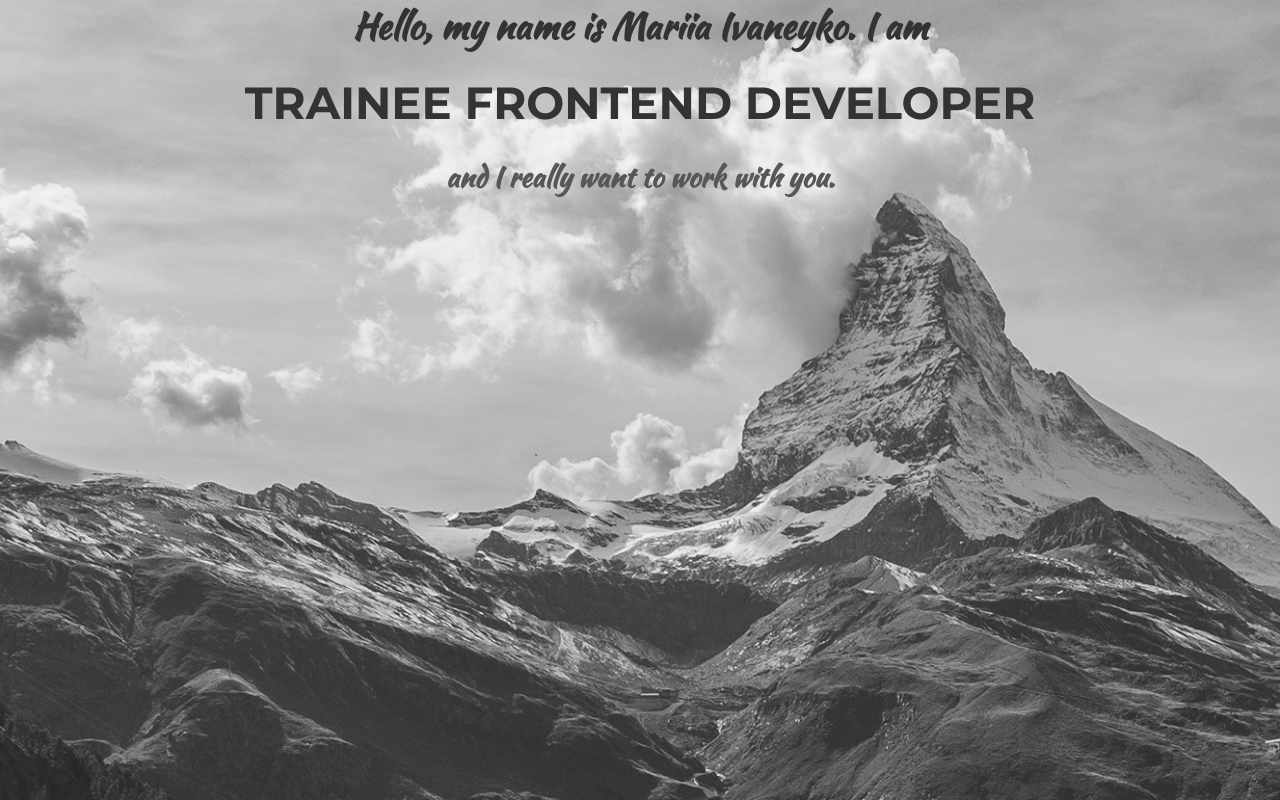
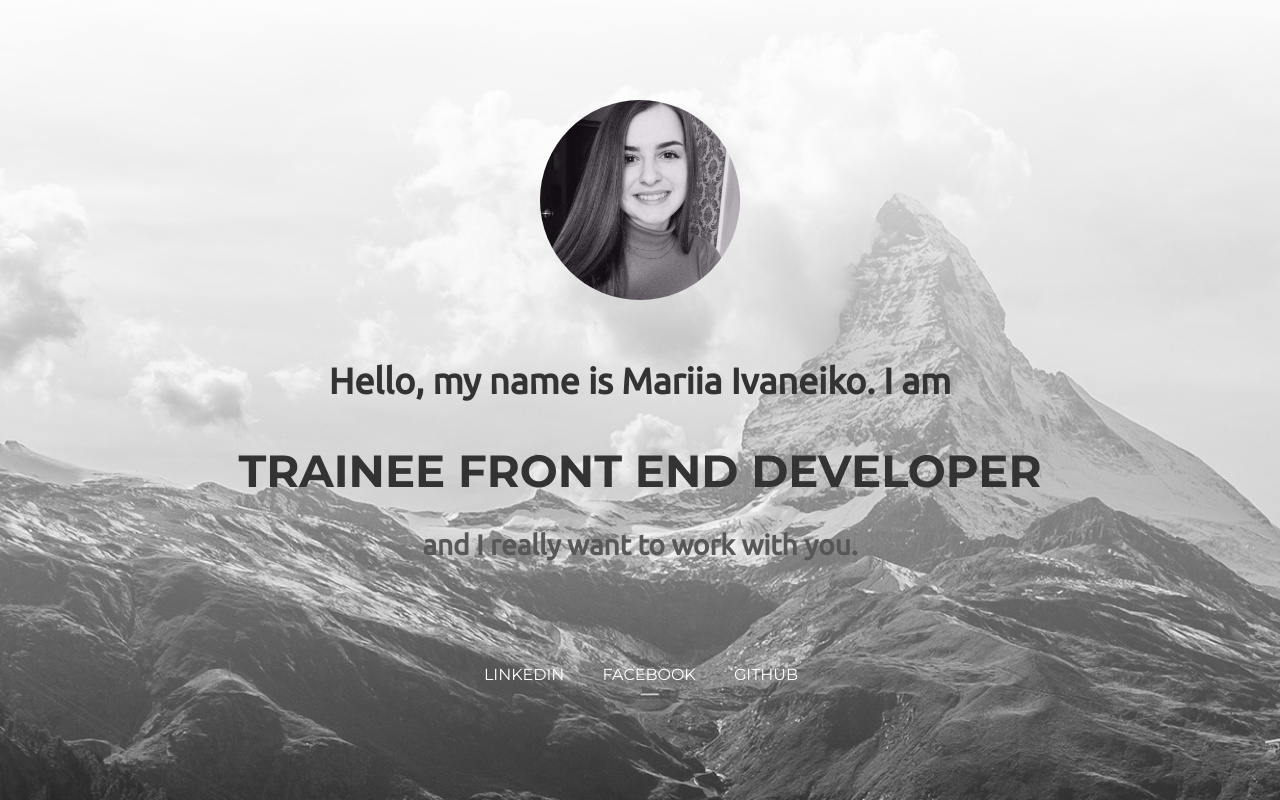
Before and after one commit to Mariya20/zapotichna, a plain HTML site: page index.html in a window 1280 px wide. Drawn offline with Linux system fonts and the light colour scheme.

Commit message:
added styles for the desktop version

```diff
--- a/css/style.css
+++ b/css/style.css
@@ -1,6 +1,6 @@
-@import url("https://fonts.googleapis.com/css?family=Kaushan+Script|Montserrat:300,400,700&display=swap");
+@import url("https://fonts.googleapis.com/css?family=Montserrat:300,400,700|Ubuntu&display=swap");
 :root {
-  --kaushanFont: "Kaushan Script";
+  --ubuntuFont: "Ubuntu";
   --montserratFont: "Montserrat";
   --titleColor: #333333;
   --descriptionColor: #575757;
@@ -25,29 +25,62 @@ body {
 }
 /* Container */
 .container {
+  position: relative;
+  padding-top: 100px;
   width: 100%;
   max-width: 1210px;
   margin: 0 auto;
   text-align: center;
+  z-index: 2;
 }
 /* Presentation */
 .presentation {
+  position: relative;
   background-image: url(../img/bg_photo.png);
   background-repeat: no-repeat;
   background-size: cover;
   width: 100%;
   height: 100vh;
 }
+.presentation::before {
+  content: "";
+  position: absolute;
+  width: 100%;
+  height: 100%;
+  top: 0;
+  left: 0;
+
+  z-index: 1;
+
+  opacity: 0.95;
+  background-image: linear-gradient(
+    to bottom,
+    rgb(255, 255, 255),
+    rgba(0, 0, 0, 0)
+  );
+}
+/* Image */
+.main_img {
+  margin: 0 auto;
+  width: 200px;
+  height: 200px;
+  border-radius: 50%;
+  overflow: hidden;
+}
+.main_img img {
+  max-width: 100%;
+}
 /* Title */
 .suptitle {
+  margin-top: 60px;
   padding-bottom: 23px;
-  font-family: var(--kaushanFont);
+  font-family: var(--ubuntuFont);
   color: var(--titleColor);
   font-size: 24px;
   text-align: center;
 }
 .title {
-  margin-bottom: 35px;
+  margin: 18px 0 35px;
   position: relative;
   color: var(--titleColor);
   font-size: 30px;
@@ -56,9 +89,9 @@ body {
   text-align: center;
 }
 .description {
-  margin: 0 auto 95px;
+  margin: 0 auto 100px;
 
-  font-family: var(--kaushanFont);
+  font-family: var(--ubuntuFont);
   font-size: 24px;
   line-height: 24px;
 
@@ -67,3 +100,20 @@ body {
 
   text-align: center;
 }
+/* Social */
+.social {
+}
+.social_item {
+  padding: 8px 16px;
+  margin-left: 2px;
+  border-radius: 4px;
+  display: inline-block;
+  vertical-align: top;
+  position: relative;
+  text-decoration: none;
+  text-transform: uppercase;
+  color: white;
+}
+.social_item:hover {
+  background-color: var(--descriptionColor);
+}
--- a/index.html
+++ b/index.html
@@ -9,14 +9,40 @@
   <body>
     <section class="presentation">
       <div class="container">
+        <div class="main_img">
+          <img src="./img/main_photo.jpg" alt="" />
+        </div>
         <div class="suptitle">
-          <h2>Hello, my name is Mariia Ivaneyko. I am</h2>
+          <h2>Hello, my name is Mariia Ivaneiko. I am</h2>
         </div>
         <div class="title">
-          <h1>Trainee Frontend Developer</h1>
+          <h1>Trainee Front End Developer</h1>
         </div>
         <div class="description">
           <h3>and I really want to work with you.</h3>
+        </div>
+        <div class="social">
+          <a
+            target="_blank"
+            class="social_item"
+            href="https://www.linkedin.com/in/mariya-zapotichna/"
+          >
+            linkedin
+          </a>
+          <a
+            target="_blank"
+            class="social_item"
+            href="https://www.facebook.com/m.zapotichna"
+          >
+            facebook
+          </a>
+          <a
+            target="_blank"
+            class="social_item"
+            href="https://github.com/Zapotichna"
+          >
+            github
+          </a>
         </div>
       </div>
     </section>
```
Also changed, not shown: img/main_photo.jpg (added).
